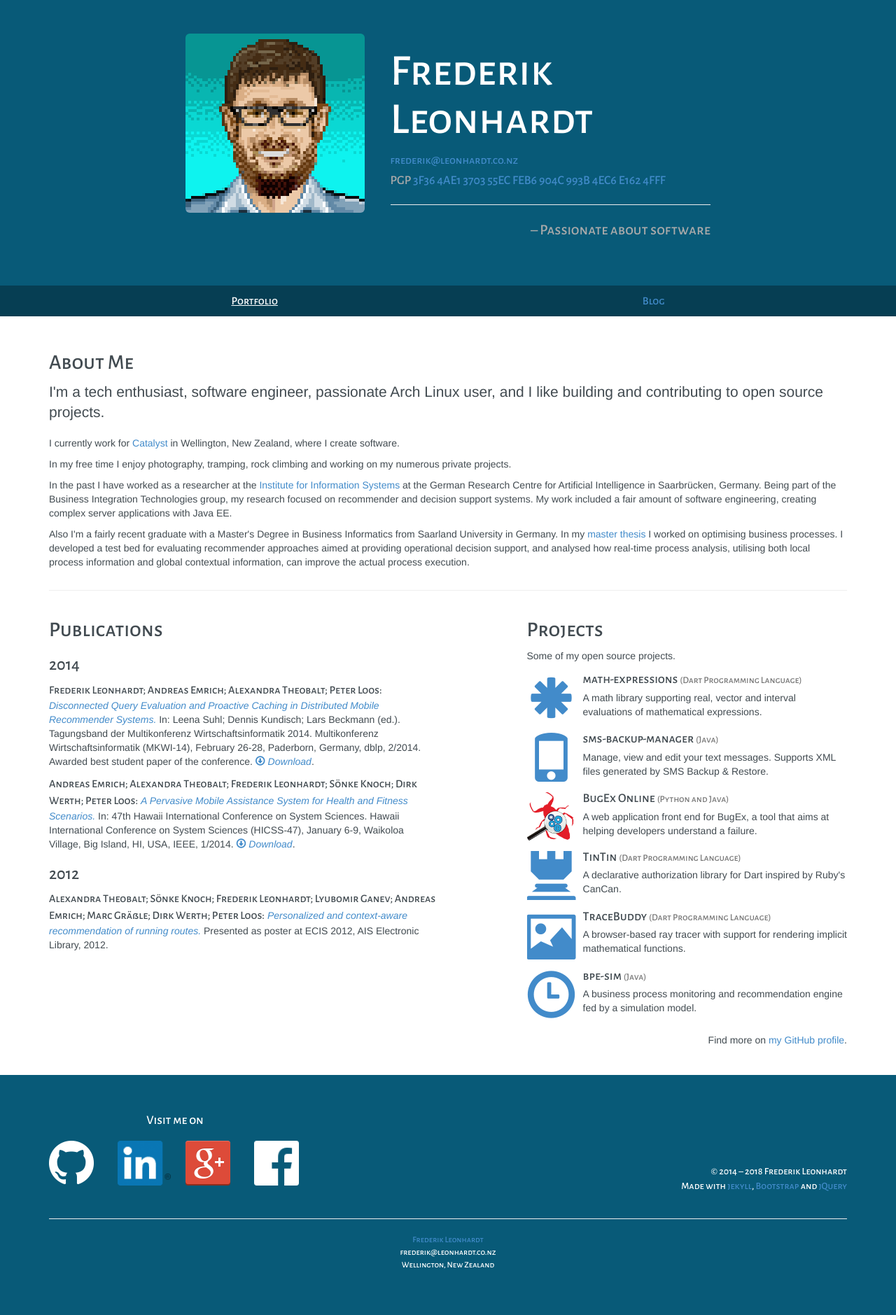
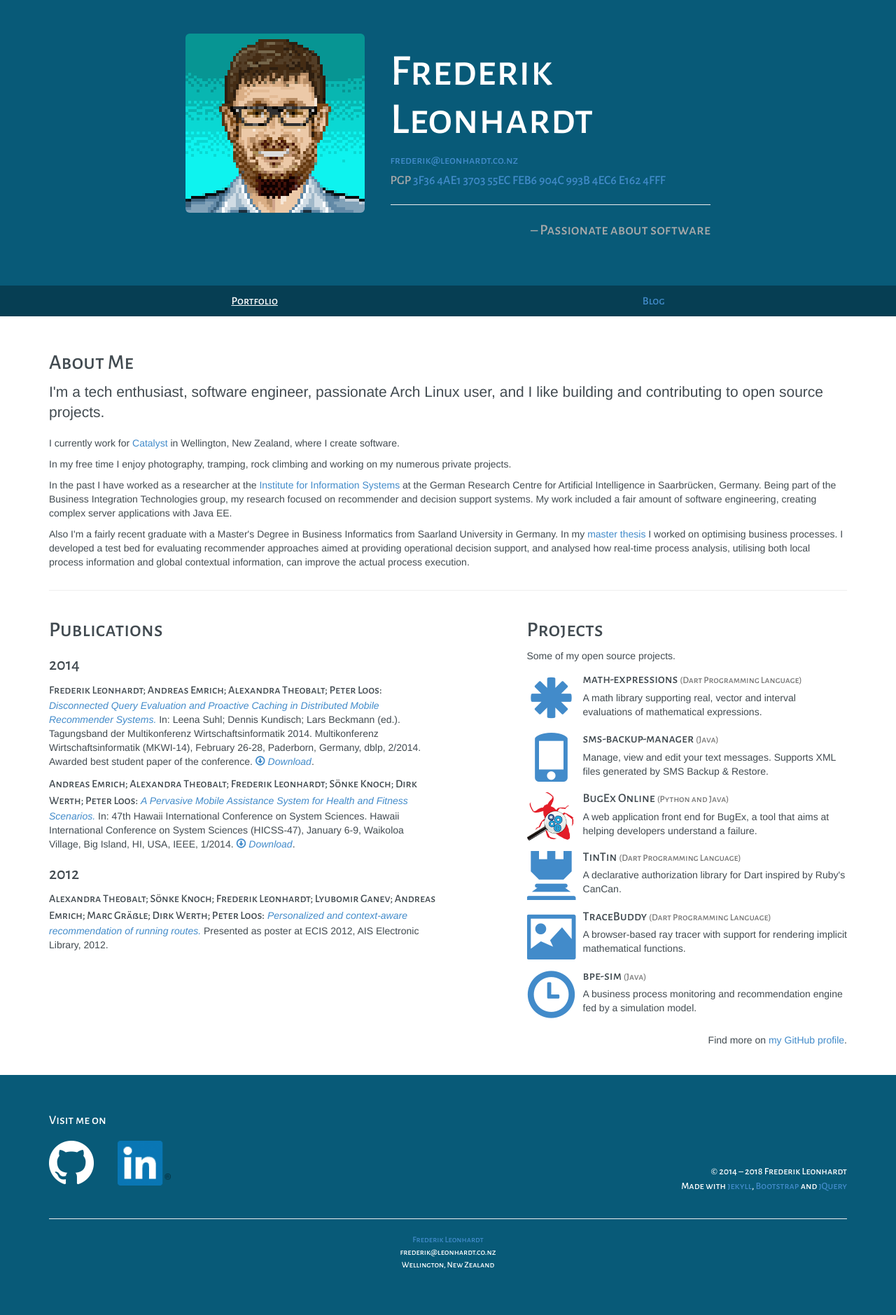
Before and after one commit to fkleon/fkleon.github.io, a Jekyll site: the page built from index.html, in a window 1280 px wide. Shown: the whole page at 70% size. Built offline with Jekyll 4.4.1, drawn with Linux system fonts in a browser that asks for light colours.

```diff
--- a/_config.yml
+++ b/_config.yml
@@ -8,8 +8,6 @@ author:
   pgp_file: /downloads/frederik_leonhardt_pub.asc
   github: fkleon
   linkedin: fleonhardt
-  gplus: FrederikLeonhardt
-  facebook: frederik.leonhardt
   address:
     street:
     locality: Wellington
--- a/_includes/front_footer.html
+++ b/_includes/front_footer.html
@@ -3,7 +3,7 @@
         <div class="container">
             <div class="row">
                 <div class="col-xs-12 col-md-4">
-                    <p class="text-center"><small>Visit me on</small></p>
+                    <p><small>Visit me on</small></p>
 
                     <div class="row">
                         <div class="col-xs-3 col-sm-3 col-md-3">
@@ -16,18 +16,6 @@
                             <a href="https://www.linkedin.com/in/{{ site.author.linkedin }}">
                                 <img  src="{{ "/assets/img/li-60.png" | prepend: site.baseurl }}" width="76"
                                       alt="{{ site.author.linkedin }} on LinkedIn" title="{{ site.author.linkedin }} on LinkedIn" />
-                            </a>
-                        </div>
-                        <div class="col-xs-3 col-sm-3 col-md-3">
-                            <a href="https://plus.google.com/+{{ site.author.gplus }}">
-                                <img  src="{{ "/assets/img/g-64.png" | prepend: site.baseurl }}" width="64"
-                                      alt="{{ site.author.gplus }} on Google+" title="{{ site.author.gplus }} on Google+" />
-                            </a>
-                        </div>
-                        <div class="col-xs-3 col-sm-3 col-md-3">
-                            <a href="https://www.facebook.com/{{ site.author.facebook }}">
-                                <img  src="{{ "/assets/img/fb-white-58.png" | prepend: site.baseurl }}" width="64"
-                                      alt="{{ site.author.facebook }} on Facebook" title="{{ site.author.facebook }} on Facebook" />
                             </a>
                         </div>
                     </div>
```
Also changed, not shown: assets/img/facebook-blue-58.png (deleted), assets/img/fb-white-58.png (deleted), assets/img/g-64.png (deleted).
